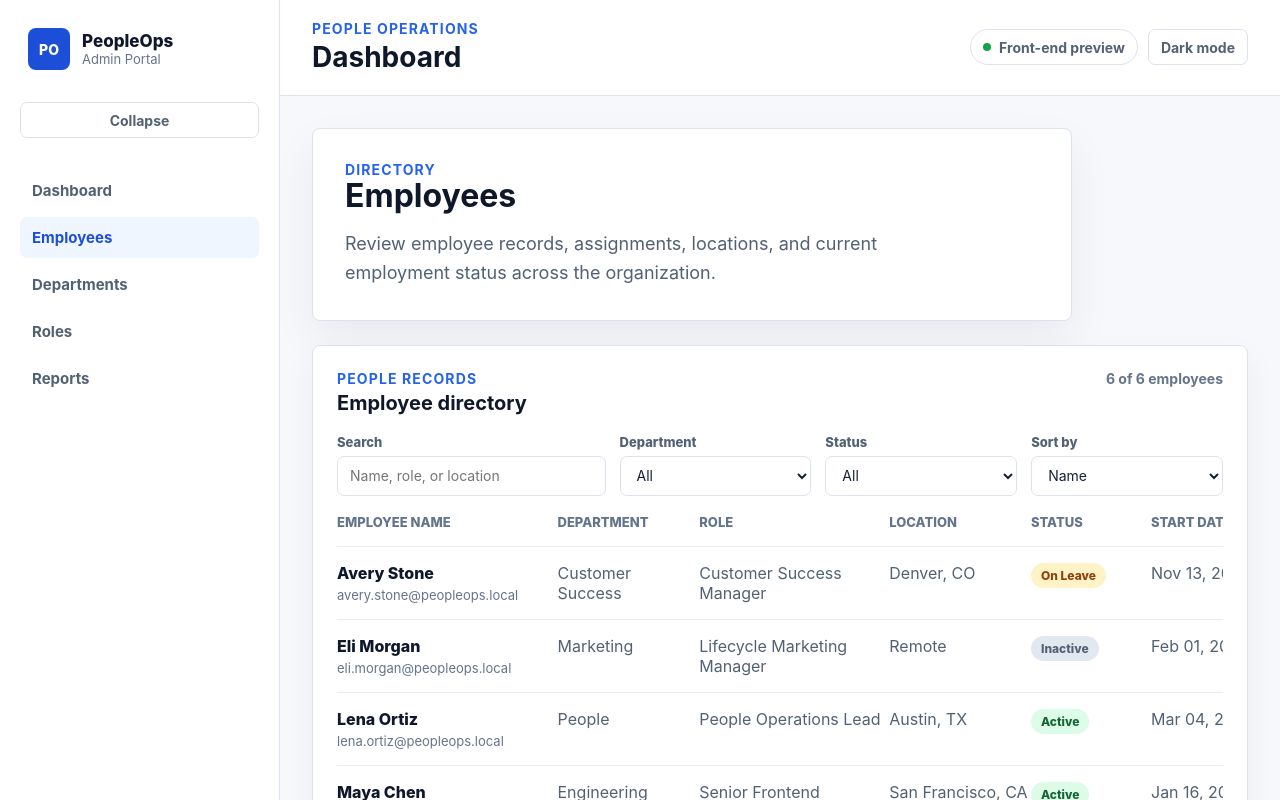
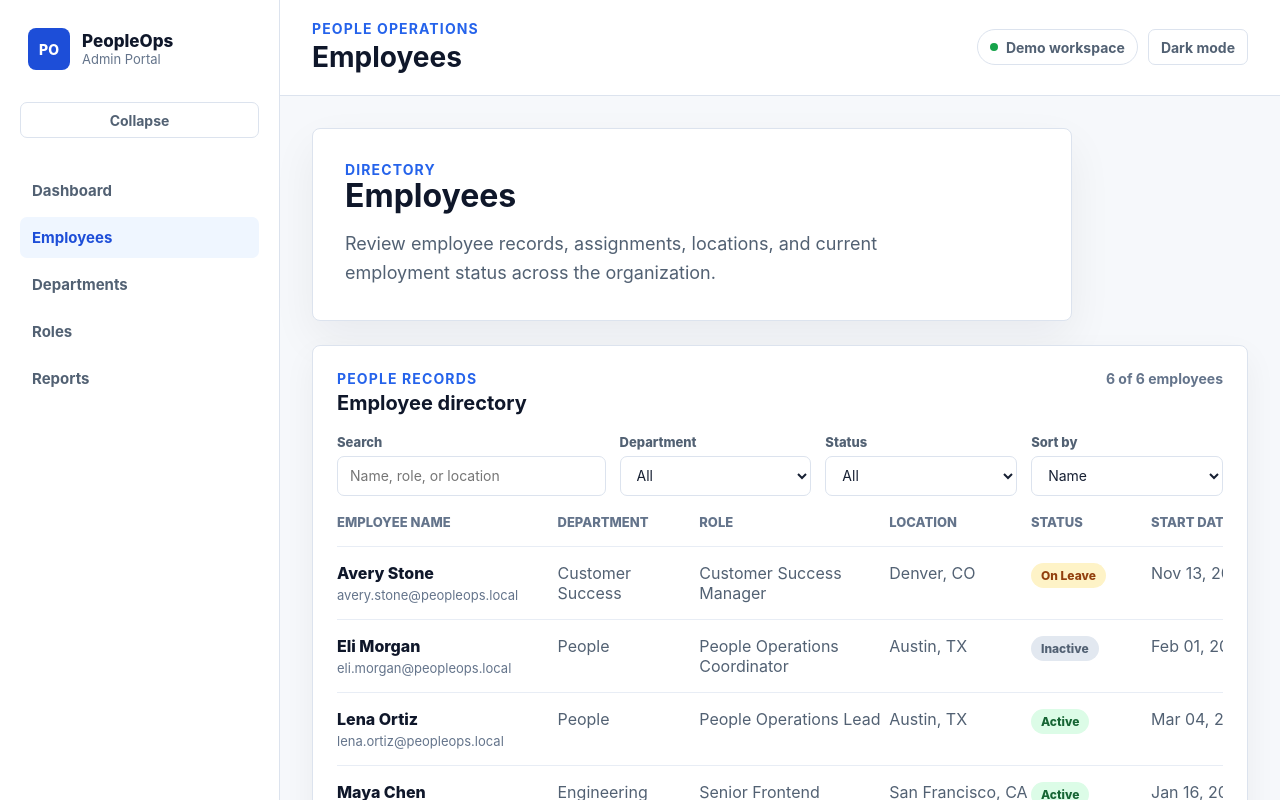
Before and after one commit to milanNbg/peopleops-admin-portal, a React (Vite) app: page /employees in a window 1280 px wide. Shown: the top 800 px of the page. Built offline with nearby package versions, Linux system fonts and the light colour scheme.

Commit message:
Improve topbar route context

```diff
--- a/src/components/layout/Topbar.tsx
+++ b/src/components/layout/Topbar.tsx
@@ -1,20 +1,31 @@
+import { useLocation } from 'react-router-dom'
 import { useAppUi } from '../../hooks/useAppUi'
+
+const routeTitles: Record<string, string> = {
+  '/dashboard': 'Dashboard',
+  '/employees': 'Employees',
+  '/departments': 'Departments',
+  '/roles': 'Roles',
+  '/reports': 'Reports',
+}
 
 export const Topbar = () => {
   const { themeMode, toggleTheme } = useAppUi()
+  const { pathname } = useLocation()
   const nextThemeLabel = themeMode === 'light' ? 'Dark mode' : 'Light mode'
+  const pageTitle = routeTitles[pathname] ?? 'Dashboard'
 
   return (
     <header className="top-header">
       <div>
         <p className="eyebrow">People Operations</p>
-        <h1>Dashboard</h1>
+        <h1>{pageTitle}</h1>
       </div>
 
       <div className="header-actions">
         <div className="workspace-status" aria-label="Current workspace">
           <span className="status-dot" aria-hidden="true"></span>
-          <span>Front-end preview</span>
+          <span>Demo workspace</span>
         </div>
         <button
           className="theme-toggle"
--- a/src/data/employees.ts
+++ b/src/data/employees.ts
@@ -62,14 +62,14 @@ export const employees: Employee[] = [
     status: 'Active',
   },
   {
-    department: 'Marketing',
+    department: 'People',
     email: 'eli.morgan@peopleops.local',
     employmentType: 'Contractor',
     id: 'emp-006',
-    location: 'Remote',
+    location: 'Austin, TX',
     manager: 'Lena Ortiz',
     name: 'Eli Morgan',
-    role: 'Lifecycle Marketing Manager',
+    role: 'People Operations Coordinator',
     startDate: 'Feb 01, 2024',
     status: 'Inactive',
   },
```
